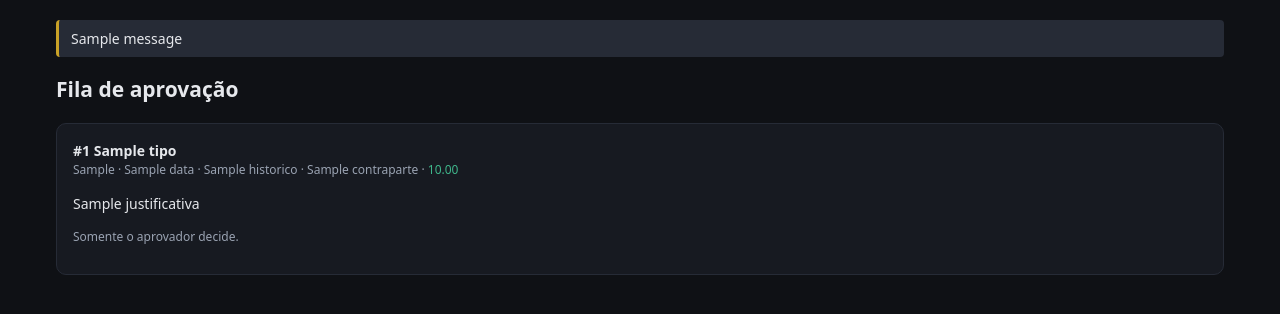
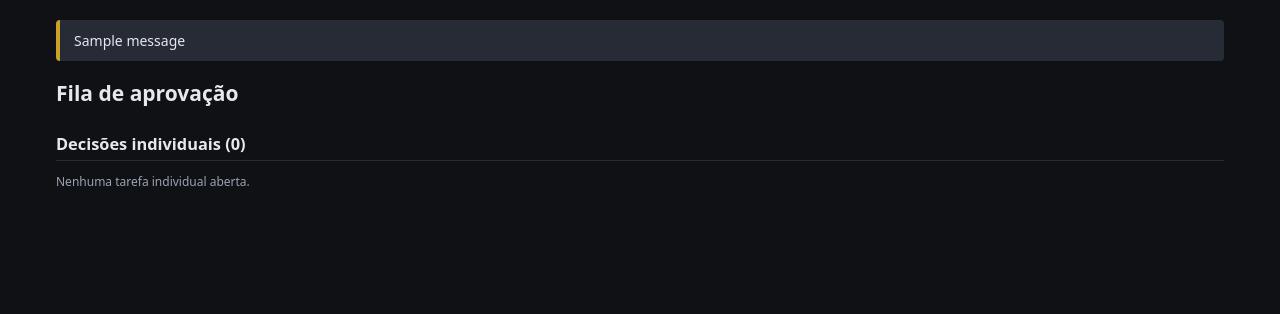
Before and after one commit to danilobacelar/Controladoria-Familiar, a Flask app: template controladoria/templates/fila.html in a window 1280 px wide. Shown: the part 46-360 px from the top of the page. Run offline with Flask 3, Linux system fonts and the light colour scheme; the template is opened without the code that fills it: most values are stand-ins (such as "Sample title", 1, 10 or a date in 2020); one stand-in notice (Sample message) is shown.

Commit message:
Corrige achados do teste no Mac: erro 500 no IF09, clareza da fila e dos lançamentos
- IF09: códigos de pessoa normalizados e validados no cadastro, data AAAA-MM-DD,
  percentuais entre 0 e 100 sem repetição; erro vira mensagem, nada é gravado
- Rotas de decisão, lote e reabertura não derrubam a página: desfazem e avisam
- Decisão fora de APROVAR/REJEITAR/CONTESTAR é recusada
- Fila em duas seções (lote com tipo/data/valor; decisões individuais),
  bloqueios em faixa vermelha, titulares da conta conjunta com códigos no cartão IF09
- Lançamentos: colunas 'Efeito econômico' e 'Situação da aprovação' explicadas
- 14 testes novos; regras de negócio inalteradas, só dados fictícios

Co-Authored-By: Claude Opus 5.5 <noreply@anthropic.com>
Claude-Session: https://claude.ai/code/session_011kX2K6i23TRY9AVKjac8re

```diff
--- a/controladoria/app.py
+++ b/controladoria/app.py
@@ -7,6 +7,7 @@ from __future__ import annotations
 
 import hmac
 import json
+import logging
 import os
 import secrets
 import tempfile
@@ -126,7 +127,27 @@ def _ctx():
 
 @app.errorhandler(403)
 def _proibido(_):
-    return render_template("erro.html", msg="Seu papel não tem acesso a esta tela."), 403
+    return render_template("erro.html", titulo="Acesso negado", msg="Seu papel não tem acesso a esta tela."), 403
+
+
+@app.errorhandler(500)
+def _falha(_):
+    return render_template("erro.html", titulo="Erro inesperado",
+                           msg="A operação foi interrompida e nada foi gravado. Volte à tela anterior e tente de novo; "
+                               "se repetir, anote o que foi digitado e informe."), 500
+
+
+ERRO_INESPERADO = "erro inesperado; nada foi gravado. Confira os dados digitados e tente de novo."
+
+
+def _falha_inesperada(contexto):
+    """Qualquer erro não previsto vira mensagem na tela, com desfazimento, em vez de derrubar a página."""
+    logging.getLogger(__name__).exception("falha em %s", contexto)
+    con().rollback()
+
+
+def _percentual(txt):
+    return float(txt.strip().rstrip("%").strip().replace(",", "."))
 
 
 @app.route("/entrar", methods=["GET", "POST"])
@@ -135,7 +156,7 @@ def entrar():
         try:
             u = autenticar(con(), request.form.get("uid", ""), request.form.get("senha", ""))
         except FalhaAutenticacao as e:
-            flash(str(e).capitalize() + ".")
+            flash(str(e).capitalize() + ".", "erro")
         else:
             session.clear()                     # nova sessão a cada login
             session["uid"] = u["id"]
@@ -165,7 +186,7 @@ def importar():
     if request.method == "POST":
         arq = request.files.get("arquivo")
         if not arq or not arq.filename.lower().endswith(".pdf"):
-            flash("Envie um PDF de extrato.")
+            flash("Envie um PDF de extrato.", "erro")
             return redirect(url_for("importar"))
         with tempfile.TemporaryDirectory() as tmp:
             caminho = Path(tmp) / "doc.pdf"
@@ -176,12 +197,12 @@ def importar():
                                               instrumento_id=request.form.get("instrumento_id") or None,
                                               simulacao=bool(request.form.get("simulacao")))
             except Recusado as e:
-                flash(f"Bloqueado: {e}")
+                flash(f"Bloqueado: {e}", "erro")
                 return redirect(url_for("importar"))
         if r["estado"] == "QUARENTENA":
-            flash(f"Lote em QUARENTENA, nada foi lançado: {r['erro']}")
+            flash(f"Lote em QUARENTENA, nada foi lançado: {r['erro']}", "erro")
             return redirect(url_for("importar"))
-        flash(f"Proposta criada com {r['linhas']} linhas ({r['duplicadas']} duplicadas ignoradas).")
+        flash(f"Proposta criada com {r['linhas']} linhas ({r['duplicadas']} duplicadas ignoradas).", "ok")
         return redirect(url_for("proposta", pid=r["proposta_id"]))
     return render_template("importar.html", instrumentos=instrumentos)
 
@@ -209,41 +230,58 @@ def fila():
         " l.classe_sugerida, l.confianca FROM tarefas_aprovacao t LEFT JOIN lancamentos l"
         " ON t.alvo_tabela='lancamentos' AND l.id=t.alvo_id WHERE t.estado='ABERTA' AND t.simulacao=?"
         " ORDER BY t.exige_individual DESC, t.id", (int(sim),))]
-    return render_template("fila.html", tarefas=tarefas, sim=sim)
+    for t in tarefas:
+        if t["tipo"] == "IF09_ATRIBUICAO_ECONOMICA":
+            t["titulares"] = servicos.titulares_sugeridos(con(), t["alvo_id"])
+            codigos = [x.split()[0] for x in t["titulares"].split(", ") if len(x.split()) > 1]
+            t["exemplo"] = ";".join(f"{c}={100 if i == 0 else 0}" for i, c in enumerate(codigos))
+    lote = [t for t in tarefas if t["elegivel_lote"] and not t["exige_individual"]]
+    return render_template("fila.html", tarefas=tarefas, lote=lote, sim=sim)
 
 
 @app.post("/fila/<int:tid>")
 @acesso
 def decidir(tid):
     f = request.form
+    volta = redirect(url_for("fila", simulacao=f.get("simulacao") or None))
     dados = {}
     for k in ("evento", "classe", "instrumento_id", "vigencia_inicio", "vigencia_fim"):
         if f.get(k):
             dados[k] = f[k].strip()
     if f.get("alocacoes"):
         try:
-            dados["alocacoes"] = [{"pessoa_id": p.split("=")[0].strip(), "percentual": float(p.split("=")[1])}
+            dados["alocacoes"] = [{"pessoa_id": p.split("=")[0].strip().upper(), "percentual": _percentual(p.split("=")[1])}
                                   for p in f["alocacoes"].split(";") if p.strip()]
         except (IndexError, ValueError):
-            flash("Alocações no formato P001=100;P002=0")
-            return redirect(url_for("fila"))
+            flash(f"Tarefa {tid} bloqueada: alocações devem seguir o formato P001=100;P002=0", "erro")
+            return volta
     try:
         servicos.decidir(con(), tid, usuario()["id"], f.get("decisao"), f.get("motivo", ""), dados)
-        flash(f"Tarefa {tid}: decisão registrada.")
+        flash(f"Tarefa {tid}: decisão registrada ({f.get('decisao')}).", "ok")
     except Recusado as e:
-        flash(f"Tarefa {tid} bloqueada: {e}")
-    return redirect(url_for("fila", simulacao=f.get("simulacao") or None))
+        flash(f"Tarefa {tid} bloqueada, nada foi registrado e ela continua pendente: {e}", "erro")
+    except Exception:  # noqa: BLE001
+        _falha_inesperada(f"decidir {tid}")
+        flash(f"Tarefa {tid}: {ERRO_INESPERADO}", "erro")
+    return volta
 
 
 @app.post("/fila/lote")
 @acesso
 def lote():
-    ids = [int(i) for i in request.form.getlist("ids")]
     try:
+        ids = [int(i) for i in request.form.getlist("ids")]
+        if not ids:
+            raise Recusado("nenhuma tarefa marcada")
         servicos.aprovar_lote(con(), ids, usuario()["id"], request.form.get("motivo", ""))
-        flash(f"{len(ids)} tarefas aprovadas em lote.")
+        flash(f"{len(ids)} tarefas aprovadas em lote.", "ok")
     except Recusado as e:
-        flash(f"Lote bloqueado: {e}")
+        flash(f"Lote bloqueado, nada aprovado: {e}", "erro")
+    except ValueError:
+        flash("Lote bloqueado: seleção inválida.", "erro")
+    except Exception:  # noqa: BLE001
+        _falha_inesperada("lote")
+        flash(f"Lote: {ERRO_INESPERADO}", "erro")
     return redirect(url_for("fila"))
 
 
@@ -252,9 +290,12 @@ def lote():
 def reabrir(lid):
     try:
         servicos.reabrir_lancamento(con(), lid, usuario()["id"], request.form.get("motivo", ""))
-        flash("Lançamento reaberto; nova tarefa criada.")
+        flash("Lançamento reaberto; nova tarefa criada na fila.", "ok")
     except Recusado as e:
-        flash(f"Bloqueado: {e}")
+        flash(f"Bloqueado: {e}", "erro")
+    except Exception:  # noqa: BLE001
+        _falha_inesperada("reabrir")
+        flash(f"Reabertura: {ERRO_INESPERADO}", "erro")
     return redirect(url_for("lancamentos"))
 
 
--- a/controladoria/templates/base.html
+++ b/controladoria/templates/base.html
@@ -16,7 +16,10 @@ th{color:var(--sub);font-weight:500}td.v{text-align:right;font-variant-numeric:t
 .tag.al{background:#3a2e14;color:var(--alerta)}.tag.ok{background:#12302a;color:var(--ok)}.tag.er{background:#3a1816;color:var(--erro)}
 input,select,textarea,button{background:#0f1115;color:var(--txt);border:1px solid var(--linha);border-radius:6px;padding:6px 8px;font:inherit}
 button{background:var(--ac);color:#111;border:0;cursor:pointer;font-weight:600}button.sec{background:#262b36;color:var(--txt)}
-.flash{background:#262b36;border-left:3px solid var(--ac);padding:8px 12px;margin-bottom:12px;border-radius:4px}
+.flash{background:#262b36;border-left:4px solid var(--ac);padding:10px 14px;margin-bottom:12px;border-radius:4px;font-weight:500}
+.flash.erro{background:#3a1816;border-left-color:var(--erro);color:#ffd9d6}.flash.erro::before{content:"⛔ ";}
+.flash.ok{background:#12302a;border-left-color:var(--ok)}.flash.ok::before{content:"✓ ";}
+h3{margin:4px 0 8px}.secao{margin:22px 0 10px;padding-bottom:4px;border-bottom:1px solid var(--linha)}
 pre{white-space:pre-wrap;font-size:12px;color:var(--sub)}form.inline{display:flex;gap:6px;flex-wrap:wrap;align-items:center}
 .neg{color:var(--erro)}.pos{color:var(--ok)}
 </style></head><body>
@@ -28,5 +31,5 @@ pre{white-space:pre-wrap;font-size:12px;color:var(--sub)}form.inline{display:fle
 {% if pode('auditoria') %}<a href="{{ url_for('auditoria') }}">Auditoria</a>{% endif %}
 <span class="sub" style="margin-left:auto">{{ u.nome }} · {{ u.papel }}</span>
 <form method="post" action="{{ url_for('sair') }}" style="display:inline"><input type="hidden" name="csrf" value="{{ csrf }}"><button class="sec">Sair</button></form>{% endif %}</header>
-<main>{% for m in get_flashed_messages() %}<div class="flash">{{ m }}</div>{% endfor %}{% block corpo %}{% endblock %}</main>
+<main>{% for cat, m in get_flashed_messages(with_categories=true) %}<div class="flash {{ cat }}" role="alert">{{ m }}</div>{% endfor %}{% block corpo %}{% endblock %}</main>
 </body></html>
--- a/controladoria/templates/erro.html
+++ b/controladoria/templates/erro.html
@@ -1 +1,2 @@
-{% extends "base.html" %}{% block corpo %}<div class="cartao"><h2>Acesso negado</h2><p>{{ msg }}</p></div>{% endblock %}
+{% extends "base.html" %}{% block corpo %}<div class="cartao"><h2>{{ titulo or 'Acesso negado' }}</h2><p>{{ msg }}</p>
+<p><a href="{{ url_for('painel') }}" style="color:var(--ac)">Voltar ao painel</a></p></div>{% endblock %}
--- a/controladoria/templates/fila.html
+++ b/controladoria/templates/fila.html
@@ -1,20 +1,30 @@
 {% extends "base.html" %}{% block corpo %}
 <h2>{{ 'Simulações (sem efeito)' if sim else 'Fila de aprovação' }}</h2>
-{% set eleg = tarefas|selectattr('elegivel_lote')|list %}
-{% if eleg and u.papel=='APROVADOR' %}<div class="cartao"><form method="post" action="{{ url_for('lote') }}" class="inline"><input type="hidden" name="csrf" value="{{ csrf }}">
-<b>Aprovar em lote ({{ eleg|length }} elegíveis)</b>{% for t in eleg %}<label><input type="checkbox" name="ids" value="{{ t.id }}" checked>#{{ t.id }}</label>{% endfor %}
-<input name="motivo" placeholder="motivo (obrigatório)" required><button>Aprovar lote</button></form>
-<p class="sub">DG08, IF09, empresas relacionadas e movimentos de família nunca entram em lote.</p></div>{% endif %}
-{% for t in tarefas %}<div class="cartao">
+{% set individuais = tarefas|rejectattr('id', 'in', lote|map(attribute='id')|list)|list %}
+
+{% if lote and u.papel=='APROVADOR' %}
+<h3 class="secao">1. Aprovação em lote ({{ lote|length }})</h3>
+<div class="cartao"><form method="post" action="{{ url_for('lote') }}"><input type="hidden" name="csrf" value="{{ csrf }}">
+<p class="sub">Só entram aqui pagamentos de fatura e confirmações de categoria de despesa. <b>DG08, IF09, empresas relacionadas, movimentos de família e entradas desconhecidas nunca entram em lote</b> e ficam na seção 2.</p>
+<table><tr><th></th><th>#</th><th>Tipo</th><th>Data</th><th>Histórico</th><th class="v">Valor</th><th>Sugestão</th></tr>
+{% for t in lote %}<tr><td><input type="checkbox" name="ids" value="{{ t.id }}" checked></td><td>{{ t.id }}</td><td>{{ t.tipo }}</td><td>{{ t.data }}</td><td>{{ t.historico }}</td>
+<td class="v {{ 'neg' if t.valor<0 else 'pos' }}">{{ '{:,.2f}'.format(t.valor) }}</td><td>{{ t.evento_sugerido or t.classe_sugerida or '—' }}</td></tr>{% endfor %}</table>
+<div class="inline" style="display:flex;gap:6px;margin-top:8px"><input name="motivo" placeholder="motivo (obrigatório)" required style="min-width:240px"><button>Aprovar as marcadas</button></div></form></div>
+{% endif %}
+
+<h3 class="secao">{{ '2. ' if lote and u.papel=='APROVADOR' else '' }}Decisões individuais ({{ individuais|length }})</h3>
+{% for t in individuais %}<div class="cartao">
 <div><b>#{{ t.id }} {{ t.tipo }}</b> {% if t.exige_individual %}<span class="tag er">decisão individual</span>{% endif %}
-{% if t.elegivel_lote %}<span class="tag ok">elegível a lote</span>{% endif %}{% if t.simulacao %}<span class="tag al">simulação</span>{% endif %}</div>
+{% if t.simulacao %}<span class="tag al">simulação</span>{% endif %}</div>
 {% if t.data %}<div class="sub">{{ t.linha_origem }} · {{ t.data }} · {{ t.historico }} · {{ t.contraparte }} · <span class="{{ 'neg' if t.valor<0 else 'pos' }}">{{ '{:,.2f}'.format(t.valor) }}</span></div>{% endif %}
 <p>{{ t.justificativa }}</p>
+{% if t.alvo_tabela=='lancamentos' and not t.evento_sugerido and not t.classe_sugerida %}<p class="sub" style="color:var(--alerta)">Para APROVAR é preciso informar um evento (ex.: TRANSFERENCIA_INTERNA) ou uma classe do catálogo (ex.: 01.01). Sem isso a aprovação é bloqueada e a tarefa continua pendente.</p>{% endif %}
+{% if t.tipo=='IF09_ATRIBUICAO_ECONOMICA' %}<p class="sub" style="color:var(--alerta)">Titulares relatados: {{ t.titulares }}. Informe percentuais por código de pessoa (não pelo nome), somando 100, e a data de início{% if t.exemplo %}, ex.: {{ t.exemplo }}{% endif %}.</p>{% endif %}
 {% if u.papel=='APROVADOR' %}<form method="post" action="{{ url_for('decidir', tid=t.id) }}" class="inline"><input type="hidden" name="csrf" value="{{ csrf }}">
 <select name="decisao"><option>APROVAR</option><option>REJEITAR</option><option>CONTESTAR</option></select>
 {% if t.alvo_tabela=='lancamentos' %}<input name="evento" placeholder="evento ({{ t.evento_sugerido or '—' }})"><input name="classe" placeholder="classe ({{ t.classe_sugerida or '—' }})">{% endif %}
-{% if t.tipo=='IF09_ATRIBUICAO_ECONOMICA' %}<input name="alocacoes" placeholder="P001=100;P002=0" required><input name="vigencia_inicio" type="date" required>{% endif %}
+{% if t.tipo=='IF09_ATRIBUICAO_ECONOMICA' %}<input name="alocacoes" placeholder="{{ t.exemplo or 'P001=100;P002=0' }}" required><input name="vigencia_inicio" type="date" required title="AAAA-MM-DD">{% endif %}
 {% if t.tipo=='VINCULAR_INSTRUMENTO' %}<input name="instrumento_id" placeholder="A001">{% endif %}
 {% if sim %}<input type="hidden" name="simulacao" value="1">{% endif %}<input name="motivo" placeholder="motivo (obrigatório)" required style="min-width:240px"><button>Registrar</button></form>
-{% else %}<p class="sub">Somente o aprovador decide.</p>{% endif %}</div>{% else %}<p class="sub">Nenhuma tarefa aberta.</p>{% endfor %}
+{% else %}<p class="sub">Somente o aprovador decide.</p>{% endif %}</div>{% else %}<p class="sub">Nenhuma tarefa individual aberta.</p>{% endfor %}
 {% endblock %}
```
Also changed, not shown: controladoria/servicos.py (+36 -1 lines), controladoria/templates/lancamentos.html (+6 -3 lines), tests/test_web.py (+100 -0 lines), README.md.
